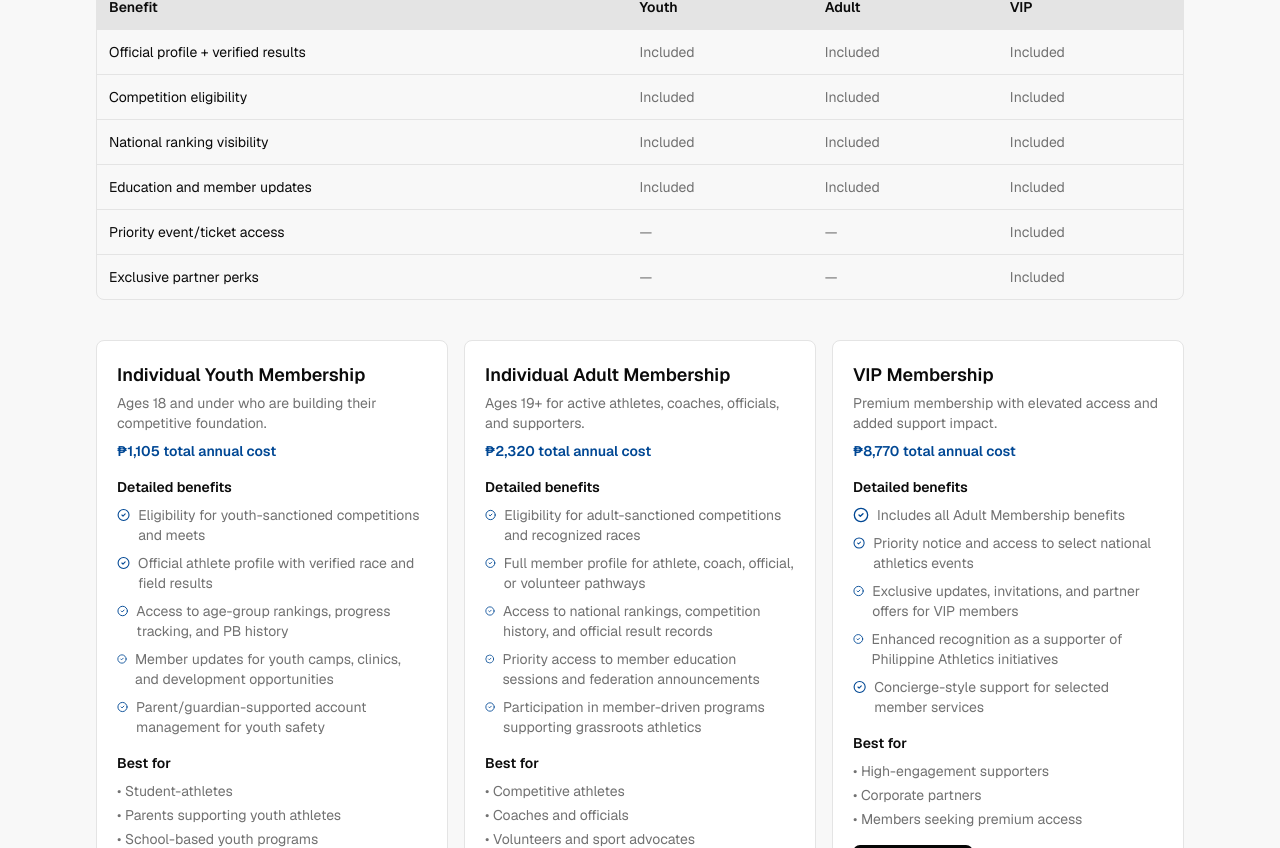
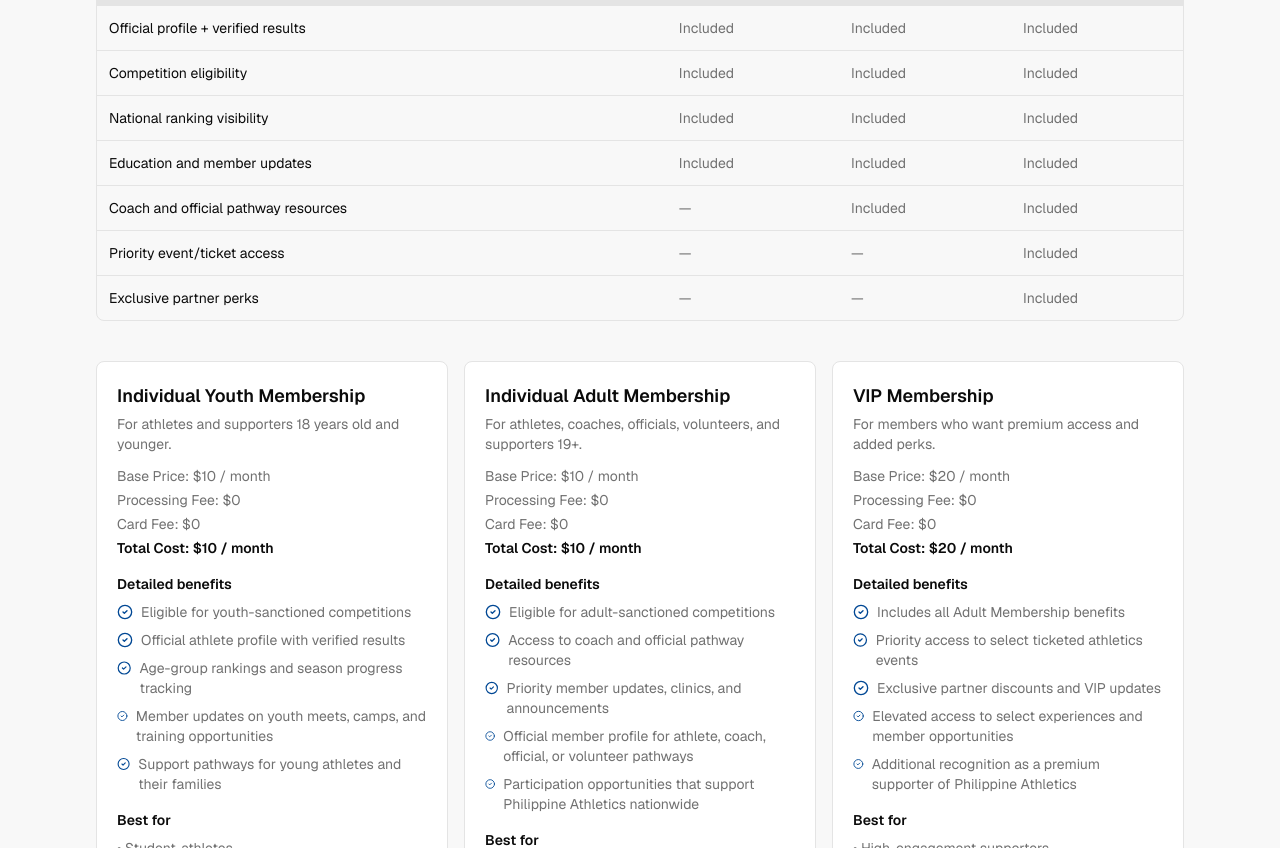
Before and after one commit to enzo-prism/philippine-athletics, a Next.js app: page /membership/benefits in a window 1280 px wide. Shown: the part 432-1280 px from the top of the page. Built offline with nearby package versions, Linux system fonts and the light colour scheme.

Commit message:
fix: align membership benefits page content with overview

```diff
--- a/app/membership/benefits/page.tsx
+++ b/app/membership/benefits/page.tsx
@@ -5,7 +5,12 @@ type MembershipBenefit = {
   id: "youth" | "adult" | "vip"
   title: string
   summary: string
-  annualCost: string
+  pricing: {
+    base: string
+    processing: string
+    cardFee: string
+    total: string
+  }
   details: string[]
   bestFor: string[]
 }
@@ -14,44 +19,59 @@ const benefitTiers: MembershipBenefit[] = [
   {
     id: "youth",
     title: "Individual Youth Membership",
-    summary: "Ages 18 and under who are building their competitive foundation.",
-    annualCost: "₱1,105 total annual cost",
+    summary: "For athletes and supporters 18 years old and younger.",
+    pricing: {
+      base: "$10 / month",
+      processing: "$0",
+      cardFee: "$0",
+      total: "$10 / month",
+    },
     details: [
-      "Eligibility for youth-sanctioned competitions and meets",
-      "Official athlete profile with verified race and field results",
-      "Access to age-group rankings, progress tracking, and PB history",
-      "Member updates for youth camps, clinics, and development opportunities",
-      "Parent/guardian-supported account management for youth safety",
+      "Eligible for youth-sanctioned competitions",
+      "Official athlete profile with verified results",
+      "Age-group rankings and season progress tracking",
+      "Member updates on youth meets, camps, and training opportunities",
+      "Support pathways for young athletes and their families",
     ],
-    bestFor: ["Student-athletes", "Parents supporting youth athletes", "School-based youth programs"],
+    bestFor: ["Student-athletes", "Parents and guardians", "School and club development programs"],
   },
   {
     id: "adult",
     title: "Individual Adult Membership",
-    summary: "Ages 19+ for active athletes, coaches, officials, and supporters.",
-    annualCost: "₱2,320 total annual cost",
+    summary: "For athletes, coaches, officials, volunteers, and supporters 19+.",
+    pricing: {
+      base: "$10 / month",
+      processing: "$0",
+      cardFee: "$0",
+      total: "$10 / month",
+    },
     details: [
-      "Eligibility for adult-sanctioned competitions and recognized races",
-      "Full member profile for athlete, coach, official, or volunteer pathways",
-      "Access to national rankings, competition history, and official result records",
-      "Priority access to member education sessions and federation announcements",
-      "Participation in member-driven programs supporting grassroots athletics",
+      "Eligible for adult-sanctioned competitions",
+      "Access to coach and official pathway resources",
+      "Priority member updates, clinics, and announcements",
+      "Official member profile for athlete, coach, official, or volunteer pathways",
+      "Participation opportunities that support Philippine Athletics nationwide",
     ],
     bestFor: ["Competitive athletes", "Coaches and officials", "Volunteers and sport advocates"],
   },
   {
     id: "vip",
     title: "VIP Membership",
-    summary: "Premium membership with elevated access and added support impact.",
-    annualCost: "₱8,770 total annual cost",
+    summary: "For members who want premium access and added perks.",
+    pricing: {
+      base: "$20 / month",
+      processing: "$0",
+      cardFee: "$0",
+      total: "$20 / month",
+    },
     details: [
       "Includes all Adult Membership benefits",
-      "Priority notice and access to select national athletics events",
-      "Exclusive updates, invitations, and partner offers for VIP members",
-      "Enhanced recognition as a supporter of Philippine Athletics initiatives",
-      "Concierge-style support for selected member services",
+      "Priority access to select ticketed athletics events",
+      "Exclusive partner discounts and VIP updates",
+      "Elevated access to select experiences and member opportunities",
+      "Additional recognition as a premium supporter of Philippine Athletics",
     ],
-    bestFor: ["High-engagement supporters", "Corporate partners", "Members seeking premium access"],
+    bestFor: ["High-engagement supporters", "Corporate and community partners", "Members seeking premium access"],
   },
 ]
 
@@ -77,6 +97,12 @@ const comparisonRows = [
   {
     label: "Education and member updates",
     youth: true,
+    adult: true,
+    vip: true,
+  },
+  {
+    label: "Coach and official pathway resources",
+    youth: false,
     adult: true,
     vip: true,
   },
@@ -109,8 +135,8 @@ export default function MembershipBenefitsPage() {
           </a>
           <h1 className="text-3xl sm:text-4xl font-bold text-foreground">Membership Benefits</h1>
           <p className="text-sm sm:text-base text-muted-foreground max-w-3xl">
-            Compare membership tiers and review detailed benefits before you join or renew. Each membership helps grow the Philippine athletics
-            ecosystem while giving you access to official pathways, records, and opportunities.
+            Compare membership tiers and review detailed benefits before you join or renew. These details mirror the latest membership overview,
+            including monthly pricing and updated feature highlights for each tier.
           </p>
         </section>
 
@@ -143,7 +169,12 @@ export default function MembershipBenefitsPage() {
               <div>
                 <h2 className="text-lg font-semibold text-foreground">{tier.title}</h2>
                 <p className="text-sm text-muted-foreground mt-1">{tier.summary}</p>
-                <p className="text-sm font-semibold text-accent mt-2">{tier.annualCost}</p>
+                <div className="pt-3 text-sm text-muted-foreground space-y-1">
+                  <p>Base Price: {tier.pricing.base}</p>
+                  <p>Processing Fee: {tier.pricing.processing}</p>
+                  <p>Card Fee: {tier.pricing.cardFee}</p>
+                  <p className="font-semibold text-foreground">Total Cost: {tier.pricing.total}</p>
+                </div>
               </div>
 
               <div className="space-y-2">
```
